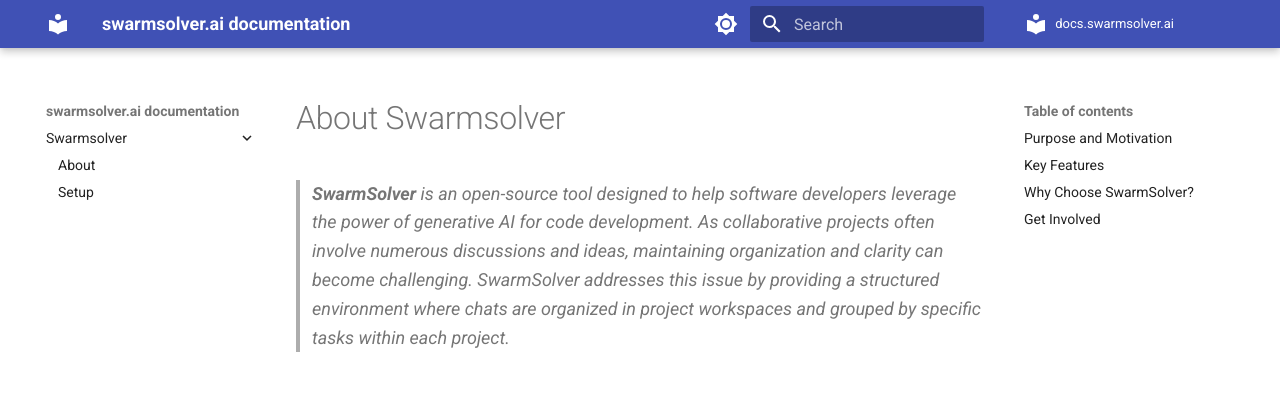
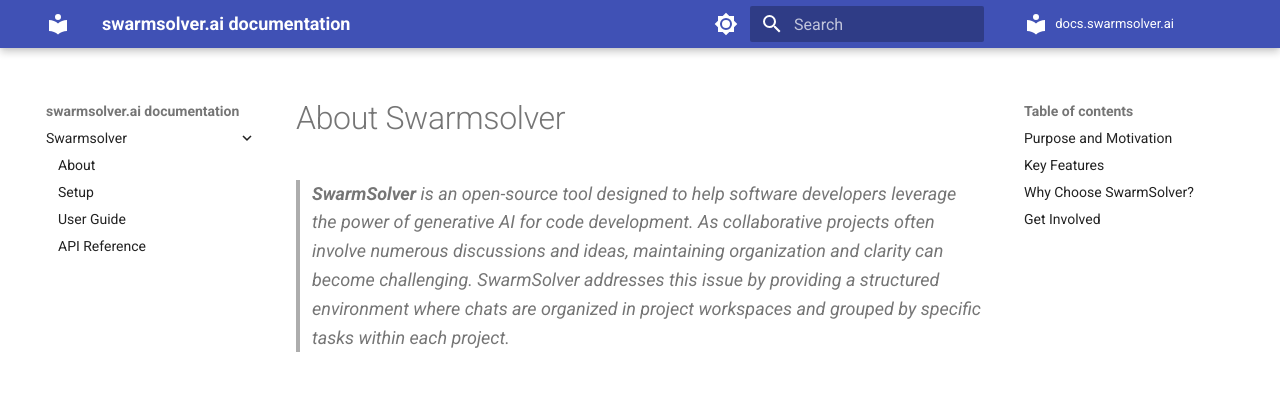
Before and after one commit to swarmsolver-ai/docs.swarmsolver.ai, an MkDocs documentation site: the page built from docs/index.md, in a window 1280 px wide. Shown: the top 398 px of the page. Built offline with MkDocs 1.6.1 and Material for MkDocs 9.7.7, drawn with Linux system fonts in a browser that asks for light colours; comment, search, counter and statistics services are not loaded.

Commit message:
page structure

```diff
--- a/mkdocs.yml
+++ b/mkdocs.yml
@@ -96,6 +96,9 @@ nav:
   - Swarmsolver:
     - About: swarmsolver/about.md
     - Setup: swarmsolver/setup.md
+    - User Guide: swarmsolver/user-guide.md
+    - API Reference: swarmsolver/api-reference.md
+
 
 
 # +--------------------------------------------------------------------------------------------------------+
```
